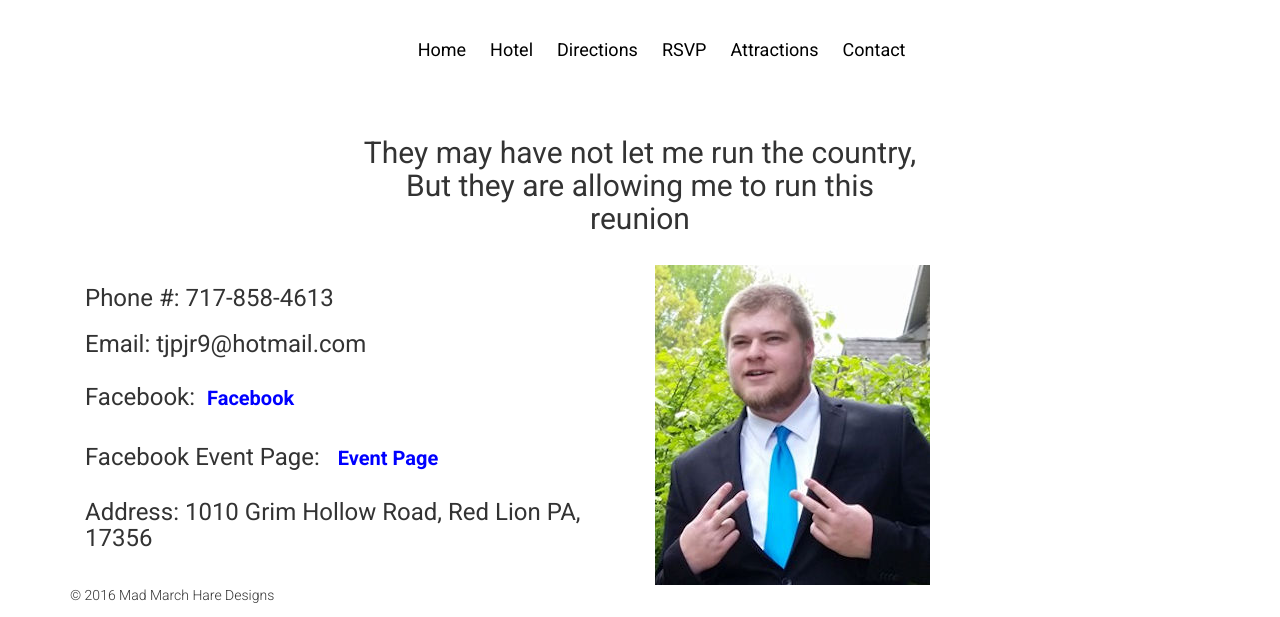
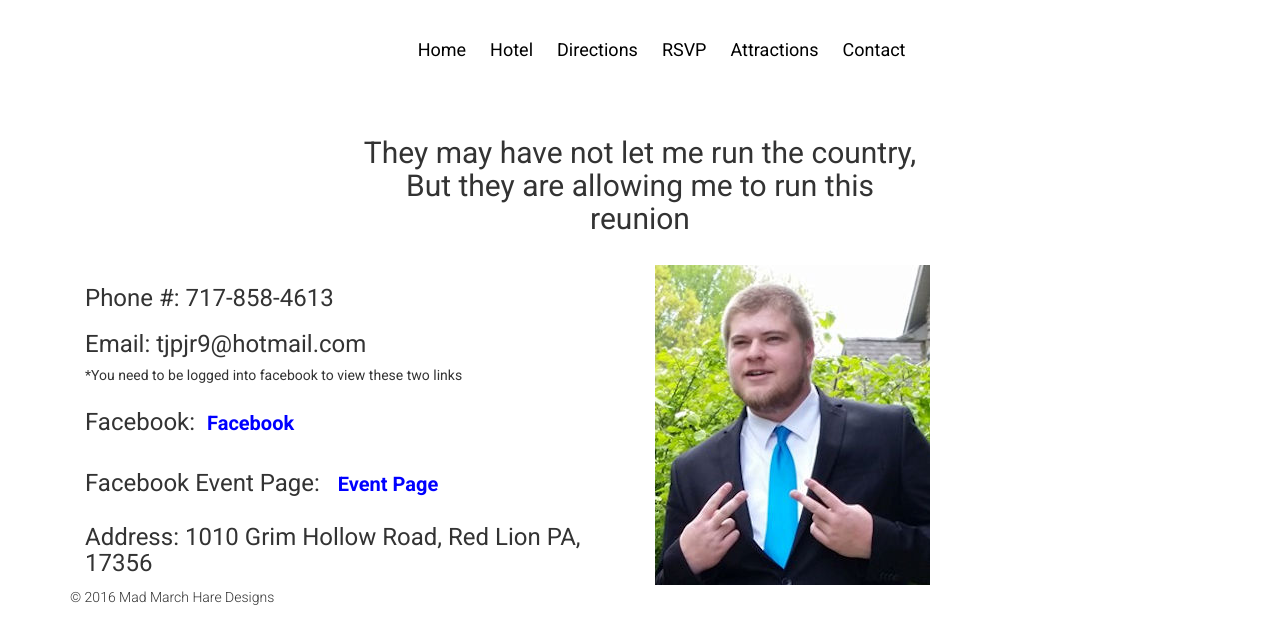
Before and after one commit to jpurcell0224/familyreunion, a plain HTML site: page contact.html in a window 1280 px wide. Shown: the part 426-1043 px from the top of the page. Drawn offline with nearby package versions, Linux system fonts and the light colour scheme.

Commit message:
Update contact.html

```diff
--- a/contact.html
+++ b/contact.html
@@ -41,7 +41,8 @@
 <section class="container">
   <div class="col-sm-6">
     <h3>Phone #: 717-858-4613</h3>
-      <h3>Email: tjpjr9@hotmail.com</h3>
+    <h3>Email: tjpjr9@hotmail.com</h3>
+    <h5>*You need to be logged into facebook to view these two links</h5>
     <h3>Facebook:<a class="btn btn-quinary" target="_blank" href="https://www.facebook.com/ChiefTim?fref=ts"   role="button">Facebook</h3></a>
     <h3>Facebook Event Page: <a class="btn btn-quinary" target="_blank" href="https://www.facebook.com/events/151520625247225/" role="button">Event Page</h3></a></h3>
     <h3>Address: 1010 Grim Hollow Road, Red Lion PA, 17356</h3>
```
